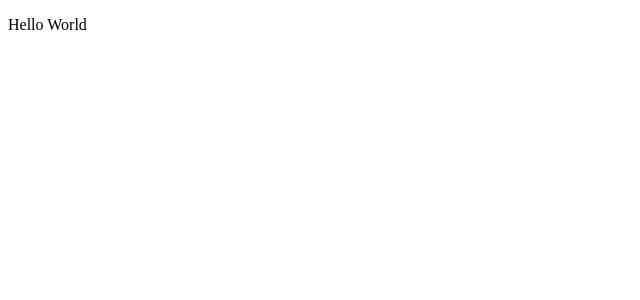
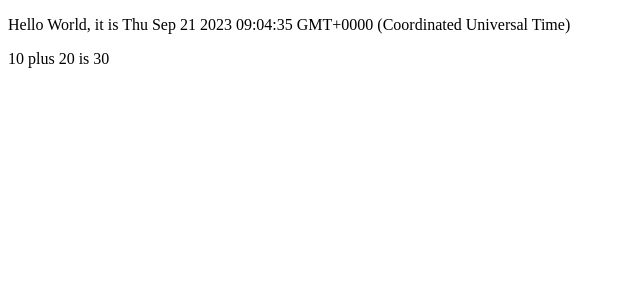
Before and after one commit to konjuable/01-part1, a React (Vite) app: page / in a window 1280 px wide. Shown: the top 300 px of the page, without its empty margins (0-640 px from the left). Built offline with nearby package versions, Linux system fonts and the light colour scheme.

Commit message:
02 Hello World, it is {now.toString()}.

```diff
--- a/src/App.jsx
+++ b/src/App.jsx
@@ -1,8 +1,15 @@
 const App = () => {
-  console.log("Hello from root component");
+  const now = new Date();
+  const a = 10;
+  const b = 20;
+  console.log(now, a + b);
+
   return (
     <>
-      <p>Hello World</p>
+      <p>Hello World, it is {now.toString()}</p>
+      <p>
+        {a} plus {b} is {a + b}
+      </p>
     </>
   );
 };
```
